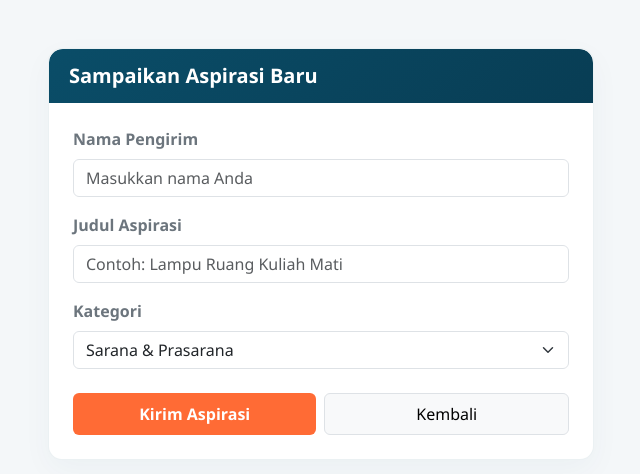
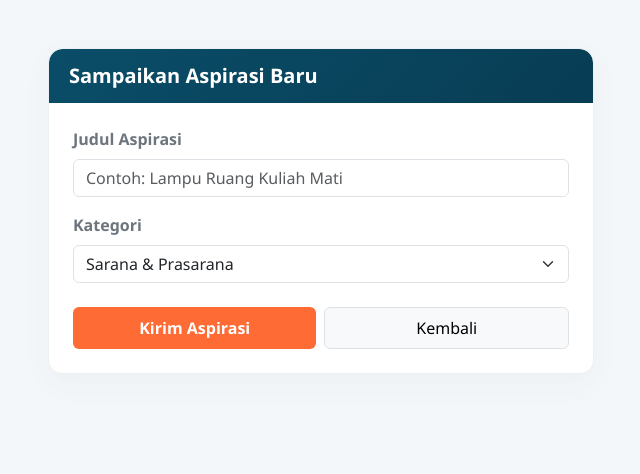
Before and after one commit to AhmadFauzanSyalwah/MASAGENA-ITH, a PHP site: page /aktivitas_pengguna.php?aksi=tambah in a window 1280 px wide. Shown: the top 474 px of the page, without its empty margins (319-959 px from the left). Run offline with PHP 8.4, Linux system fonts and the light colour scheme.

Commit message:
aktivitas_pengunna

```diff
--- a/aktivitas_pengguna.php
+++ b/aktivitas_pengguna.php
@@ -17,16 +17,40 @@ if ($conn->connect_error) {
     die("Koneksi gagal: " . $conn->connect_error);
 }
 
+// ==========================================
+// FITUR PROSES LIKE (ASPIRASI & KOMENTAR)
+// ==========================================
+if (isset($_GET['aksi']) && isset($_GET['id'])) {
+    $id_target = $_GET['id'];
+
+    if ($_GET['aksi'] == 'like_aspirasi') {
+        $stmt_like = $conn->prepare("UPDATE aspirasi SET likes = likes + 1 WHERE id_aspirasi = ?");
+        $stmt_like->bind_param("i", $id_target);
+        $stmt_like->execute();
+        $stmt_like->close();
+        header("Location: aktivitas_pengguna.php");
+        exit;
+    }
+
+    if ($_GET['aksi'] == 'like_komentar') {
+        $stmt_like_k = $conn->prepare("UPDATE komentar SET likes = likes + 1 WHERE id_komentar = ?");
+        $stmt_like_k->bind_param("i", $id_target);
+        $stmt_like_k->execute();
+        $stmt_like_k->close();
+        header("Location: aktivitas_pengguna.php");
+        exit;
+    }
+}
+
 // 1. PROSES SIMPAN ASPIRASI (Insert)
 if ($_SERVER["REQUEST_METHOD"] == "POST" && isset($_POST['simpan_aspirasi'])) {
-    $nama_pengirim = $_POST['nama_pengirim'];
     $judul = $_POST['judul'];
     $kategori = $_POST['kategori'];
     $tanggal = date("Y-m-d H:i:s");
     $status = "selesai";
 
-    $stmt_insert = $conn->prepare("INSERT INTO aspirasi (id_mahasiswa, nama_pengirim, tanggal, judul, kategori, status) VALUES (?, ?, ?, ?, ?, ?)");
-    $stmt_insert->bind_param("isssss", $id_mahasiswa, $nama_pengirim, $tanggal, $judul, $kategori, $status);
+    $stmt_insert = $conn->prepare("INSERT INTO aspirasi (id_mahasiswa, tanggal, judul, kategori, status) VALUES (?, ?, ?, ?, ?)");
+    $stmt_insert->bind_param("issss", $id_mahasiswa, $tanggal, $judul, $kategori, $status);
 
     if ($stmt_insert->execute()) {
         echo "<script>alert('Aspirasi berhasil dikirim!'); window.location.href = 'aktivitas_pengguna.php';</script>";
@@ -38,12 +62,11 @@ if ($_SERVER["REQUEST_METHOD"] == "POST" && isset($_POST['simpan_aspirasi'])) {
 // 2. PROSES UPDATE ASPIRASI (Edit)
 if ($_SERVER["REQUEST_METHOD"] == "POST" && isset($_POST['update_aspirasi'])) {
     $id_aspirasi = $_POST['id_aspirasi'];
-    $nama_pengirim = $_POST['nama_pengirim'];
     $judul = $_POST['judul'];
     $kategori = $_POST['kategori'];
 
-    $stmt_update = $conn->prepare("UPDATE aspirasi SET nama_pengirim = ?, judul = ?, kategori = ? WHERE id_aspirasi = ? AND id_mahasiswa = ?");
-    $stmt_update->bind_param("sssii", $nama_pengirim, $judul, $kategori, $id_aspirasi, $id_mahasiswa);
+    $stmt_update = $conn->prepare("UPDATE aspirasi SET judul = ?, kategori = ? WHERE id_aspirasi = ? AND id_mahasiswa = ?");
+    $stmt_update->bind_param("ssii", $judul, $kategori, $id_aspirasi, $id_mahasiswa);
 
     if ($stmt_update->execute()) {
         echo "<script>alert('Aspirasi berhasil diperbarui!'); window.location.href = 'aktivitas_pengguna.php';</script>";
@@ -54,14 +77,13 @@ if ($_SERVER["REQUEST_METHOD"] == "POST" && isset($_POST['update_aspirasi'])) {
 
 // 3. PROSES SIMPAN KOMENTAR (Insert)
 if ($_SERVER["REQUEST_METHOD"] == "POST" && isset($_POST['simpan_komentar'])) {
-    $nama_pengirim = $_POST['nama_pengirim'];
     $id_aspirasi = $_POST['id_aspirasi'];
     $isi_komentar = $_POST['isi_komentar'];
     $tanggal = date("Y-m-d H:i:s");
     $level_user = "mahasiswa";
 
-    $stmt_comment = $conn->prepare("INSERT INTO komentar (id_aspirasi, id_user, nama_pengirim, level_user, tanggal, isi_komentar) VALUES (?, ?, ?, ?, ?, ?)");
-    $stmt_comment->bind_param("iissss", $id_aspirasi, $id_mahasiswa, $nama_pengirim, $level_user, $tanggal, $isi_komentar);
+    $stmt_comment = $conn->prepare("INSERT INTO komentar (id_aspirasi, id_user, level_user, tanggal, isi_komentar) VALUES (?, ?, ?, ?, ?)");
+    $stmt_comment->bind_param("iisss", $id_aspirasi, $id_mahasiswa, $level_user, $tanggal, $isi_komentar);
 
     if ($stmt_comment->execute()) {
         echo "<script>alert('Komentar berhasil ditambahkan!'); window.location.href = 'aktivitas_pengguna.php';</script>";
@@ -73,11 +95,10 @@ if ($_SERVER["REQUEST_METHOD"] == "POST" && isset($_POST['simpan_komentar'])) {
 // 4. PROSES UPDATE KOMENTAR (Edit)
 if ($_SERVER["REQUEST_METHOD"] == "POST" && isset($_POST['update_komentar'])) {
     $id_komentar = $_POST['id_komentar'];
-    $nama_pengirim = $_POST['nama_pengirim'];
     $isi_komentar = $_POST['isi_komentar'];
 
-    $stmt_update_kmtr = $conn->prepare("UPDATE komentar SET nama_pengirim = ?, isi_komentar = ? WHERE id_komentar = ? AND id_user = ? AND level_user = 'mahasiswa'");
-    $stmt_update_kmtr->bind_param("ssii", $nama_pengirim, $isi_komentar, $id_komentar, $id_mahasiswa);
+    $stmt_update_kmtr = $conn->prepare("UPDATE komentar SET isi_komentar = ? WHERE id_komentar = ? AND id_user = ? AND level_user = 'mahasiswa'");
+    $stmt_update_kmtr->bind_param("sii", $isi_komentar, $id_komentar, $id_mahasiswa);
 
     if ($stmt_update_kmtr->execute()) {
         echo "<script>alert('Komentar berhasil diperbarui!'); window.location.href = 'aktivitas_pengguna.php';</script>";
@@ -172,6 +193,8 @@ $aksi = isset($_GET['aksi']) ? $_GET['aksi'] : '';
         .btn-delete-action:hover { color: #ffffff; background-color: #dc3545; }
         .btn-edit-action { color: #ffc107; background-color: #fffbeb; border-radius: 8px; transition: all 0.2s; }
         .btn-edit-action:hover { color: #333; background-color: #ffc107; }
+        .btn-like { background-color: #ffeef2; color: #e91e63; border: 1px solid #ffccd8; border-radius: 8px; font-weight: 600; transition: all 0.2s; }
+        .btn-like:hover { background-color: #e91e63; color: #ffffff; }
     </style>
 </head>
 <body>
@@ -187,10 +210,6 @@ $aksi = isset($_GET['aksi']) ? $_GET['aksi'] : '';
                         </div>
                         <div class="p-4">
                             <form action="aktivitas_pengguna.php" method="POST">
-                                <div class="mb-3">
-                                    <label class="form-label fw-semibold text-secondary">Nama Pengirim</label>
-                                    <input type="text" name="nama_pengirim" class="form-control" required placeholder="Masukkan nama Anda">
-                                </div>
                                 <div class="mb-3">
                                     <label class="form-label fw-semibold text-secondary">Judul Aspirasi</label>
                                     <input type="text" name="judul" class="form-control" required placeholder="Contoh: Lampu Ruang Kuliah Mati">
@@ -214,9 +233,9 @@ $aksi = isset($_GET['aksi']) ? $_GET['aksi'] : '';
             </div>
 
         <?php elseif ($aksi == 'edit_aspirasi' && isset($_GET['id'])):
-            // AMBIL DATA ASPIRASI YANG AKAN DIEDIT
+            // FORM EDIT ASPIRASI
             $id_edit = $_GET['id'];
-            $stmt_get = $conn->prepare("SELECT nama_pengirim, judul, kategori FROM aspirasi WHERE id_aspirasi = ? AND id_mahasiswa = ?");
+            $stmt_get = $conn->prepare("SELECT judul, kategori FROM aspirasi WHERE id_aspirasi = ? AND id_mahasiswa = ?");
             $stmt_get->bind_param("ii", $id_edit, $id_mahasiswa);
             $stmt_get->execute();
             $res_edit = $stmt_get->get_result()->fetch_assoc();
@@ -232,10 +251,6 @@ $aksi = isset($_GET['aksi']) ? $_GET['aksi'] : '';
                         <div class="p-4">
                             <form action="aktivitas_pengguna.php" method="POST">
                                 <input type="hidden" name="id_aspirasi" value="<?php echo $id_edit; ?>">
-                                <div class="mb-3">
-                                    <label class="form-label fw-semibold text-secondary">Nama Pengirim</label>
-                                    <input type="text" name="nama_pengirim" class="form-control" required value="<?php echo htmlspecialchars($res_edit['nama_pengirim']); ?>">
-                                </div>
                                 <div class="mb-3">
                                     <label class="form-label fw-semibold text-secondary">Judul Aspirasi</label>
                                     <input type="text" name="judul" class="form-control" required value="<?php echo htmlspecialchars($res_edit['judul']); ?>">
@@ -269,10 +284,6 @@ $aksi = isset($_GET['aksi']) ? $_GET['aksi'] : '';
                         <div class="p-4">
                             <form action="aktivitas_pengguna.php" method="POST">
                                 <div class="mb-3">
-                                    <label class="form-label fw-semibold text-secondary">Nama Pengirim</label>
-                                    <input type="text" name="nama_pengirim" class="form-control" required placeholder="Masukkan nama Anda">
-                                </div>
-                                <div class="mb-3">
                                     <label class="form-label fw-semibold text-secondary">Pilih Aspirasi</label>
                                     <select name="id_aspirasi" class="form-select" required>
                                         <?php
@@ -298,9 +309,9 @@ $aksi = isset($_GET['aksi']) ? $_GET['aksi'] : '';
             </div>
 
         <?php elseif ($aksi == 'edit_komentar' && isset($_GET['id'])):
-            // AMBIL DATA KOMENTAR YANG AKAN DIEDIT
+            // FORM EDIT KOMENTAR
             $id_edit_kmtr = $_GET['id'];
-            $stmt_get_kmtr = $conn->prepare("SELECT nama_pengirim, isi_komentar FROM komentar WHERE id_komentar = ? AND id_user = ? AND level_user = 'mahasiswa'");
+            $stmt_get_kmtr = $conn->prepare("SELECT isi_komentar FROM komentar WHERE id_komentar = ? AND id_user = ? AND level_user = 'mahasiswa'");
             $stmt_get_kmtr->bind_param("ii", $id_edit_kmtr, $id_mahasiswa);
             $stmt_get_kmtr->execute();
             $res_edit_kmtr = $stmt_get_kmtr->get_result()->fetch_assoc();
@@ -316,10 +327,6 @@ $aksi = isset($_GET['aksi']) ? $_GET['aksi'] : '';
                         <div class="p-4">
                             <form action="aktivitas_pengguna.php" method="POST">
                                 <input type="hidden" name="id_komentar" value="<?php echo $id_edit_kmtr; ?>">
-                                <div class="mb-3">
-                                    <label class="form-label fw-semibold text-secondary">Nama Pengirim</label>
-                                    <input type="text" name="nama_pengirim" class="form-control" required value="<?php echo htmlspecialchars($res_edit_kmtr['nama_pengirim']); ?>">
-                                </div>
                                 <div class="mb-4">
                                     <label class="form-label fw-semibold text-secondary">Isi Komentar</label>
                                     <textarea name="isi_komentar" class="form-control" rows="4" required><?php echo htmlspecialchars($res_edit_kmtr['isi_komentar']); ?></textarea>
@@ -347,10 +354,18 @@ $aksi = isset($_GET['aksi']) ? $_GET['aksi'] : '';
                                 <div class="mb-3">
                                     <label class="form-label fw-semibold text-secondary">Pilih Organisasi</label>
                                     <select name="id_organisasi" class="form-select" required>
+                                        <option value="" disabled selected>-- Pilih Organisasi --</option>
+                                        <option value="991">Habibie Coding Club</option>
+                                        <option value="992">Robotika</option>
+
                                         <?php
                                         $list_org = $conn->query("SELECT id_organisasi, nama_organisasi FROM organisasi");
-                                        while($org = $list_org->fetch_assoc()) {
-                                            echo "<option value='{$org['id_organisasi']}'>" . htmlspecialchars($org['nama_organisasi']) . "</option>";
+                                        if ($list_org && $list_org->num_rows > 0) {
+                                            while($org = $list_org->fetch_assoc()) {
+                                                if ($org['nama_organisasi'] != 'Habibie Coding Club' && $org['nama_organisasi'] != 'Robotika') {
+                                                    echo "<option value='{$org['id_organisasi']}'>" . htmlspecialchars($org['nama_organisasi']) . "</option>";
+                                                }
+                                            }
                                         }
                                         ?>
                                     </select>
@@ -391,23 +406,23 @@ $aksi = isset($_GET['aksi']) ? $_GET['aksi'] : '';
 
             <div class="card mb-4 overflow-hidden">
                 <div class="custom-card-header d-flex align-items-center">
-                    <h5 class="m-0">1. Aspirasi Anda</h5>
+                    <h5 class="m-0">Aspirasi</h5>
                 </div>
                 <div class="table-responsive">
                     <table class="table table-hover align-middle mb-0">
                         <thead>
                             <tr>
                                 <th class="ps-4" style="width: 140px;">Tanggal</th>
-                                <th>Nama Pengirim</th>
                                 <th>Judul Aspirasi</th>
                                 <th>Kategori</th>
+                                <th style="width: 100px; text-center">Suka</th>
                                 <th style="width: 130px;">Status</th>
-                                <th class="text-center" style="width: 120px;">Aksi</th>
+                                <th class="text-center" style="width: 150px;">Aksi</th>
                             </tr>
                         </thead>
                         <tbody>
                             <?php
-                            $stmt1 = $conn->prepare("SELECT id_aspirasi, nama_pengirim, tanggal, judul, kategori, status FROM aspirasi WHERE id_mahasiswa = ? ORDER BY tanggal DESC");
+                            $stmt1 = $conn->prepare("SELECT id_aspirasi, tanggal, judul, kategori, status, likes FROM aspirasi WHERE id_mahasiswa = ? ORDER BY tanggal DESC");
                             $stmt1->bind_param("i", $id_mahasiswa);
                             $stmt1->execute();
                             $result1 = $stmt1->get_result();
@@ -420,12 +435,15 @@ $aksi = isset($_GET['aksi']) ? $_GET['aksi'] : '';
 
                                     echo "<tr>
                                             <td class='ps-4 text-muted small'>{$only_date}</td>
-                                            <td class='fw-semibold text-secondary'>" . htmlspecialchars($row['nama_pengirim'] ?? '-') . "</td>
                                             <td class='fw-semibold text-dark'>" . htmlspecialchars($row['judul']) . "</td>
                                             <td><span class='badge bg-light text-secondary border'>" . htmlspecialchars($row['kategori']) . "</span></td>
+                                            <td><span class='text-danger fw-bold'><i class='bi bi-heart-fill me-1'></i>" . ($row['likes'] ?: 0) . "</span></td>
                                             <td><span class='badge {$badge_class} px-2 py-1.5 w-100 text-center'>" . strtoupper($row['status'] ?: 'PENDING') . "</span></td>
                                             <td class='text-center'>
                                                 <div class='d-inline-flex gap-1'>
+                                                    <a href='aktivitas_pengguna.php?aksi=like_aspirasi&id={$row['id_aspirasi']}' class='btn btn-sm btn-like px-2' title='Suka'>
+                                                        <i class='bi bi-hand-thumbs-up'></i> Like
+                                                    </a>
                                                     <a href='aktivitas_pengguna.php?aksi=edit_aspirasi&id={$row['id_aspirasi']}' class='btn btn-sm btn-edit-action border-0 px-2' title='Edit'>
                                                         Edit
                                                     </a>
@@ -448,22 +466,22 @@ $aksi = isset($_GET['aksi']) ? $_GET['aksi'] : '';
 
             <div class="card mb-4 overflow-hidden">
                 <div class="custom-card-header d-flex align-items-center">
-                    <h5 class="m-0">2. Komentar Anda</h5>
+                    <h5 class="m-0">Komentar</h5>
                 </div>
                 <div class="table-responsive">
                     <table class="table table-hover align-middle mb-0">
                         <thead>
                             <tr>
                                 <th class="ps-4" style="width: 140px;">Tanggal</th>
-                                <th>Nama Pengirim</th>
                                 <th style="width: 250px;">Pada Aspirasi (Judul)</th>
                                 <th>Isi Komentar</th>
-                                <th class="text-center" style="width: 120px;">Aksi</th>
+                                <th style="width: 100px;">Suka</th>
+                                <th class="text-center" style="width: 150px;">Aksi</th>
                             </tr>
                         </thead>
                         <tbody>
                             <?php
-                            $stmt2 = $conn->prepare("SELECT k.id_komentar, k.nama_pengirim, k.tanggal, k.isi_komentar, a.judul
+                            $stmt2 = $conn->prepare("SELECT k.id_komentar, k.tanggal, k.isi_komentar, k.likes, a.judul
                                                      FROM komentar k
                                                      JOIN aspirasi a ON k.id_aspirasi = a.id_aspirasi
                                                      WHERE k.id_user = ? AND k.level_user = 'mahasiswa'
@@ -478,11 +496,14 @@ $aksi = isset($_GET['aksi']) ? $_GET['aksi'] : '';
 
                                     echo "<tr>
                                             <td class='ps-4 text-muted small'>{$only_date}</td>
-                                            <td class='fw-semibold text-secondary'>" . htmlspecialchars($row['nama_pengirim'] ?? '-') . "</td>
                                             <td class='text-truncate fw-semibold text-secondary' style='max-width: 250px;'>" . htmlspecialchars($row['judul']) . "</td>
                                             <td class='text-dark'>" . htmlspecialchars($row['isi_komentar']) . "</td>
+                                            <td><span class='text-danger fw-bold'><i class='bi bi-heart-fill me-1'></i>" . ($row['likes'] ?: 0) . "</span></td>
                                             <td class='text-center'>
                                                 <div class='d-inline-flex gap-1'>
+                                                    <a href='aktivitas_pengguna.php?aksi=like_komentar&id={$row['id_komentar']}' class='btn btn-sm btn-like px-2' title='Suka'>
+                                                        <i class='bi bi-hand-thumbs-up'></i> Like
+                                                    </a>
                                                     <a href='aktivitas_pengguna.php?aksi=edit_komentar&id={$row['id_komentar']}' class='btn btn-sm btn-edit-action border-0 px-2' title='Edit'>
                                                         Edit
                                                     </a>
@@ -505,7 +526,7 @@ $aksi = isset($_GET['aksi']) ? $_GET['aksi'] : '';
 
             <div class="card overflow-hidden">
                 <div class="custom-card-header d-flex align-items-center">
-                    <h5 class="m-0">3. Pendaftaran Kegiatan / Organisasi</h5>
+                    <h5 class="m-0">Pendaftaran Kegiatan / Organisasi</h5>
                 </div>
                 <div class="table-responsive">
                     <table class="table table-hover align-middle mb-0">
@@ -520,9 +541,9 @@ $aksi = isset($_GET['aksi']) ? $_GET['aksi'] : '';
                         </thead>
                         <tbody>
                             <?php
-                            $stmt3 = $conn->prepare("SELECT p.id_pendaftaran, p.tanggal_daftar, p.status_pendaftaran, o.nama_organisasi, k.judul_kegiatan
+                            $stmt3 = $conn->prepare("SELECT p.id_pendaftaran, p.tanggal_daftar, p.status_pendaftaran, p.id_organisasi, o.nama_organisasi, k.judul_kegiatan
                                                      FROM pendaftaran p
-                                                     JOIN organisasi o ON p.id_organisasi = o.id_organisasi
+                                                     LEFT JOIN organisasi o ON p.id_organisasi = o.id_organisasi
                                                      JOIN konten_kegiatan k ON p.id_konten = k.id_konten
                                                      WHERE p.id_mahasiswa = ?
                                                      ORDER BY p.tanggal_daftar DESC");
@@ -536,9 +557,16 @@ $aksi = isset($_GET['aksi']) ? $_GET['aksi'] : '';
                                     $badge_pendaftaran = ($status_pendaftaran == 'selesai' || $status_pendaftaran == 'lulus') ? 'badge-selesai' : 'badge-pending';
                                     $only_date = date('Y-m-d', strtotime($row['tanggal_daftar']));
 
+                                    $nama_org_tampil = $row['nama_organisasi'];
+                                    if ($row['id_organisasi'] == 991) {
+                                        $nama_org_tampil = "Habibie Coding Club";
+                                    } elseif ($row['id_organisasi'] == 992) {
+                                        $nama_org_tampil = "Robotika";
+                                    }
+
                                     echo "<tr>
                                             <td class='ps-4 text-muted small'>{$only_date}</td>
-                                            <td class='fw-semibold text-dark'>" . htmlspecialchars($row['nama_organisasi']) . "</td>
+                                            <td class='fw-semibold text-dark'>" . htmlspecialchars($nama_org_tampil ?: '-') . "</td>
                                             <td class='text-secondary'>" . htmlspecialchars($row['judul_kegiatan']) . "</td>
                                             <td><span class='badge {$badge_pendaftaran} px-2 py-1.5 w-100 text-center'>" . strtoupper($row['status_pendaftaran'] ?: 'PENDING') . "</span></td>
                                             <td class='text-center'>
```
